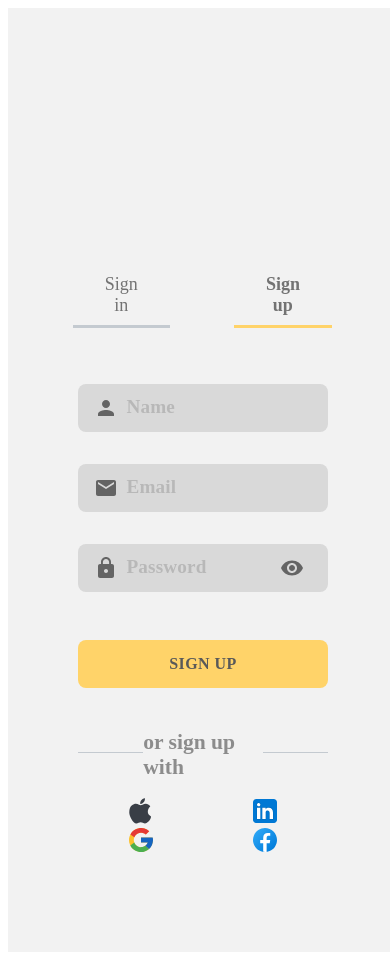
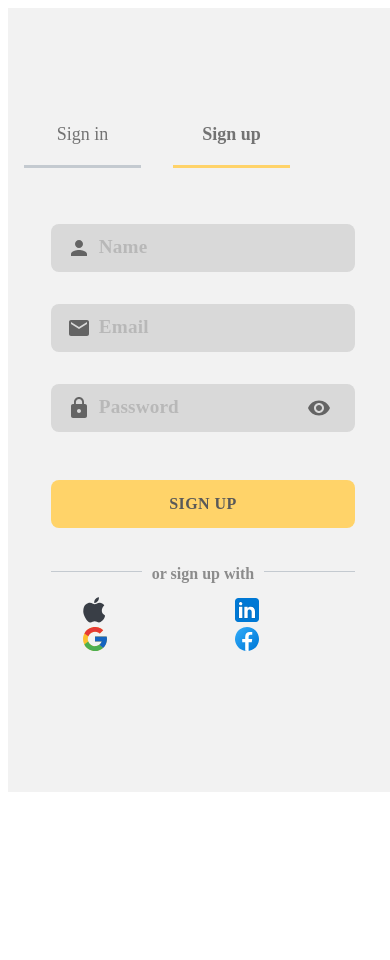
Before and after one commit to tayebediba/NinjaRecruiter, a React (Create React App) app in the folder my-app/: page /login in a window 390 px wide. After the commit the page ends 860 px from the top, so only its background shows below. Built offline with nearby package versions, Linux system fonts and the light colour scheme.

Commit message:
responsiv-auth

```diff
--- a/my-app/src/common/buttons/Button.css
+++ b/my-app/src/common/buttons/Button.css
@@ -8,11 +8,10 @@
   height: 4rem;
   border-style: none;
   color: #737373;
-  padding: 0 2rem;
   overflow: hidden;
   font-size: large;
   border-bottom: 3px solid #c4cad0;
-  margin: auto 2rem;
+  margin: auto 2.5rem;
   font-family: Dana;
   cursor: pointer;
   background-color: #f2f2f2;
@@ -26,3 +25,9 @@
 .button:hover {
   font-weight: bold;
 }
+
+@media only screen and (max-width: 768px) {
+  .button {
+    margin: auto 1rem;
+  }
+}
--- a/my-app/src/components/auth/Auth/Auth.js
+++ b/my-app/src/components/auth/Auth/Auth.js
@@ -16,7 +16,7 @@ const Auth = (props) => {
   };
   return (
     <AuthLayout>
-      <Grid item xs={10} sm={10} className="authLayout-container">
+      <Grid item xs={12} sm={10} className="authLayout-container">
         <div className="loginBox">
           {isForgotPass ? (
             <ForgotPassword click={handleClick} />
--- a/my-app/src/components/auth/Auth/auth.css
+++ b/my-app/src/components/auth/Auth/auth.css
@@ -17,7 +17,7 @@
   border-radius: 20px !important;
 }
 
-@media screen and (max-width: 960px) {
+@media screen and (max-width: 768px) {
   .containerLogin {
     width: 100%;
     height: 100%;
@@ -32,9 +32,5 @@
     flex-direction: column;
     height: auto;
     border-radius: 20px !important;
-    margin: 4rem 0 0 -1.2rem;
-  }
-  .imageBox {
-    display: none;
   }
 }
--- a/my-app/src/components/auth/authLayout/authLayout.css
+++ b/my-app/src/components/auth/authLayout/authLayout.css
@@ -16,8 +16,8 @@
   margin: 8rem 0 0 4rem;
 }
 
-@media only screen and (max-width: 600px) {
-  .img {
+@media only screen and (max-width: 768px) {
+  .imageBox {
     display: none !important;
   }
   .containerLogin {
--- a/my-app/src/components/auth/inputStyles.css
+++ b/my-app/src/components/auth/inputStyles.css
@@ -233,3 +233,8 @@
 .icon-Box img {
   margin: auto 2rem !important;
 }
+@media only screen and (max-width: 768px) {
+  .and h2 {
+    font-size: medium !important;
+  }
+}
--- a/my-app/src/components/auth/signUp/SignUp.js
+++ b/my-app/src/components/auth/signUp/SignUp.js
@@ -104,16 +104,16 @@ const SignUp = ({ switcher }) => {
           <div className="line"></div>
         </span>
         <Grid container className="icon-Box">
-          <Grid item md={3}>
+          <Grid item xs={6} md={3}>
             <img src={apple} alt="apple" />
           </Grid>
-          <Grid item md={3}>
+          <Grid item xs={6} md={3}>
             <img src={linkedIn} alt="linkedIn" />
           </Grid>
-          <Grid item md={3}>
+          <Grid item xs={6} md={3}>
             <img src={Google} alt="Google" />
           </Grid>
-          <Grid item md={3}>
+          <Grid item xs={6} md={3}>
             <img src={facebook} alt="facebook" />
           </Grid>
         </Grid>
```
